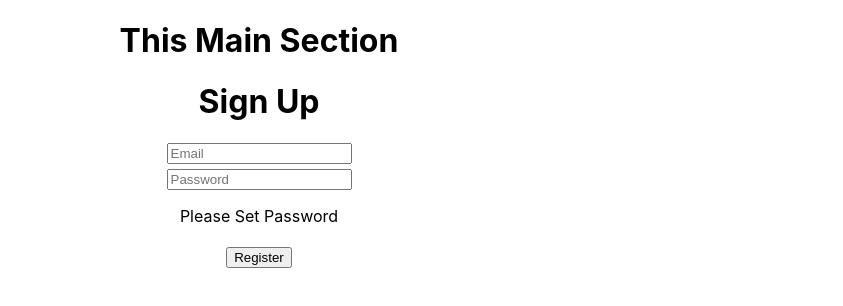
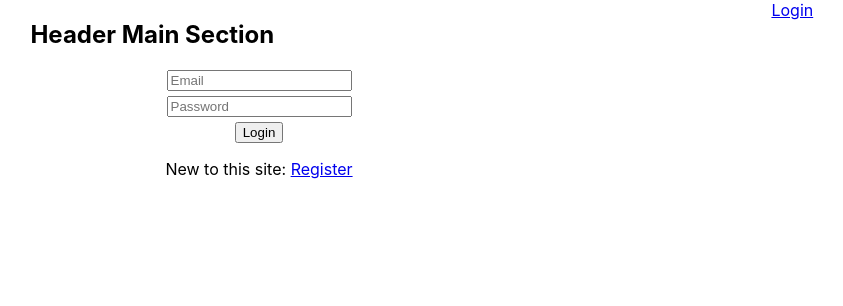
Before and after one commit to codex-zubair/email-auth, a React (Create React App) app: page / in a window 1280 px wide. Shown: the top 306 px of the page, without its empty margins (381-1224 px from the left). Built offline with nearby package versions, Linux system fonts and the light colour scheme.

Commit message:
added login page layout and set raoute

```diff
--- /dev/null
+++ b/src/Component/Login/Login.js
@@ -0,0 +1,30 @@
+import React from 'react';
+import { Link } from 'react-router-dom';
+
+const Login = () => {
+
+
+    const submitForm = (event)=> {
+        event.preventDefault();
+    }
+
+
+
+    return (
+        <form onSubmit={submitForm}>
+                <input required type="text" name='email' placeholder='Email' />
+                <br />
+                <input required style={{ marginTop: '5px' }} name='password' type="text" placeholder='Password' />
+                <br />
+                {/* <p>{ErrorState}</p> */}
+                <button style={{ marginTop: '5px' }} type='submit'>Login</button>
+
+                <p>New to this site: <Link to = '/register'>Register</Link></p>
+
+
+            </form>
+
+    );
+};
+
+export default Login;
--- a/src/Component/Register/Register.js
+++ b/src/Component/Register/Register.js
@@ -9,7 +9,7 @@ const Register = () => {
 
 
     //Firebase User State Set start
-    const [user, setUser] = useState({});
+    const [loginUser, setLoginUser] = useState({});
     //Firebase User State Set End
 
 
@@ -52,13 +52,17 @@ const Register = () => {
 
         // Creating User with Email and password
         createUserWithEmailAndPassword(auth, email, password)
-            .then(user => {
-                setUser(user);
-                console.log(user);
-                setErrorState("Successful!");
+            .then((result) => {
+                setLoginUser(result.user);
+                setErrorState("User Created Successful!");
                 form.reset();
+                console.log(loginUser);
             })
             .catch(error => setErrorState(error.message));
+
+
+
+
 
 
 
--- a/src/layout/Main/Main.js
+++ b/src/layout/Main/Main.js
@@ -1,10 +1,14 @@
 import React from 'react';
-import { Outlet } from 'react-router-dom';
+import { Link, Outlet } from 'react-router-dom';
 
 const Main = () => {
     return (
         <div>
-            <h1>This Main Section</h1>
+           <div style={{display:'grid', gridTemplateColumns:'5fr 1fr'}}>
+           <h2>Header Main Section </h2>
+           <Link to='/'>Login</Link>
+           </div>
+
             <Outlet></Outlet>
 
         </div>
```
Also changed, not shown: src/App.js (+9 -1 lines).
